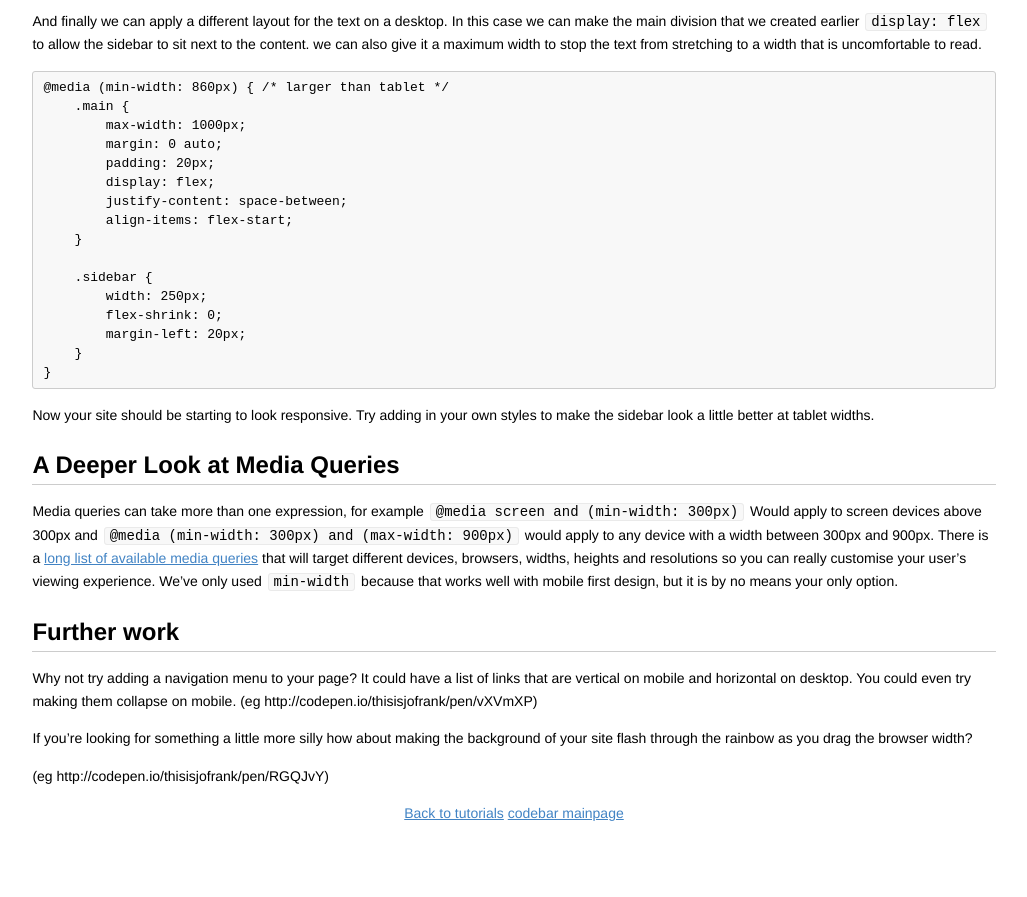
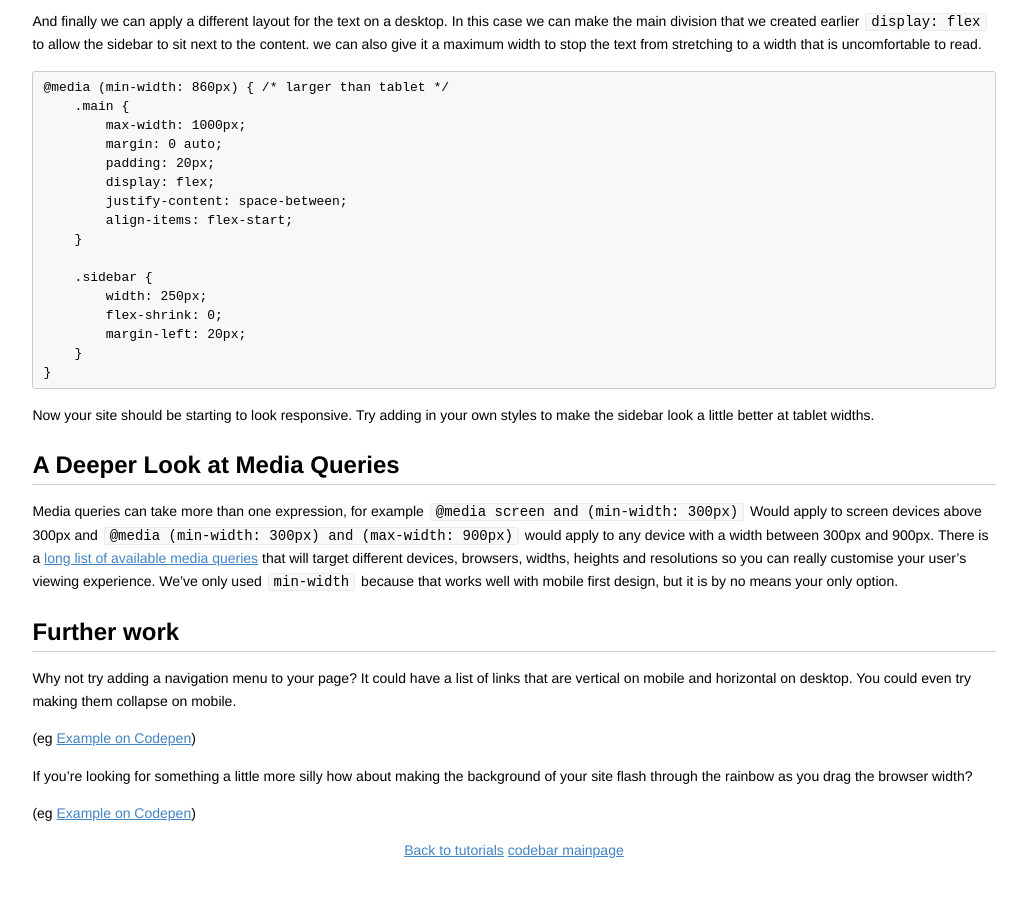
Before and after one commit to codebar/tutorials, a Jekyll site: the page built from html/lesson7/tutorial.md, in a window 1280 px wide and 900 px high, scrolled down 9918 px. Shown: the top 897 px of the window, without its empty margins (126-1153 px from the left). Built offline with Jekyll 4.4.1, drawn with Linux system fonts in a browser that asks for light colours; before the commit the page ends 10780 px from its top, so only the background shows below that.

Commit message:
make text into link

```diff
--- a/html/lesson7/tutorial.md
+++ b/html/lesson7/tutorial.md
@@ -413,8 +413,9 @@ Media queries can take more than one expression, for example `@media screen and
 
 ## Further work
 Why not try adding a navigation menu to your page? It could have a list of links that are vertical on mobile and horizontal on desktop. You could even try making them collapse on mobile.
-(eg http://codepen.io/thisisjofrank/pen/vXVmXP)
+
+(eg <a href="http://codepen.io/thisisjofrank/pen/vXVmXP" target="_blank">Example on Codepen</a>)
 
 If you're looking for something a little more silly how about making the background of your site flash through the rainbow as you drag the browser width?
 
-(eg http://codepen.io/thisisjofrank/pen/RGQJvY)
+(eg <a href="http://codepen.io/thisisjofrank/pen/RGQJvY" target="_blank">Example on Codepen</a>)
```
